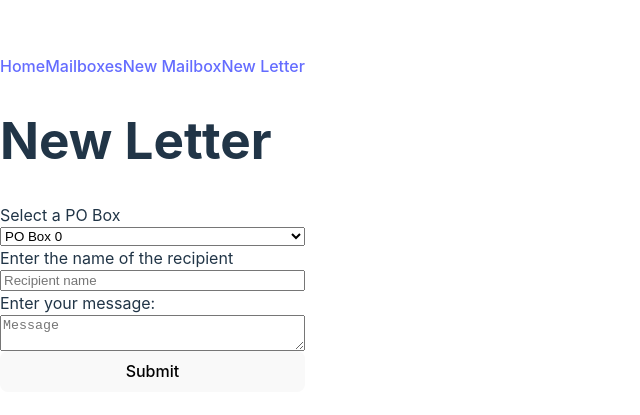
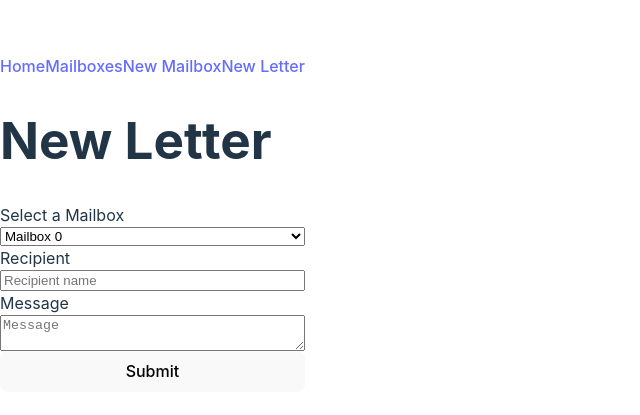
Before and after one commit to whlong1/react-router-lab-solution, a React (Vite) app: page /new-letter in a window 1280 px wide. Shown: the part 177-592 px from the top of the page, without its empty margins (0-640 px from the left). Built offline with nearby package versions, Linux system fonts and the light colour scheme.

Commit message:
Fix formatting/naming conventions

```diff
--- a/src/App.jsx
+++ b/src/App.jsx
@@ -13,14 +13,16 @@ const mailboxObjectExample = {
 };
 
 const App = () => {
+
   const [mailboxes, setMailboxes] = useState([
     mailboxObjectExample
   ]);
+
   const [letters, setLetters] = useState([]);
 
-  const addBox = (boxData) => {
-    boxData._id = mailboxes.length;
-    setMailboxes([...mailboxes, boxData]);
+  const addBox = (mailboxData) => {
+    mailboxData._id = mailboxes.length;
+    setMailboxes([...mailboxes, mailboxData]);
   };
 
   const addLetter = (letterData) => {
--- a/src/components/LetterForm.jsx
+++ b/src/components/LetterForm.jsx
@@ -28,17 +28,18 @@ const LetterForm = (props) => {
     <main>
       <h1>New Letter</h1>
       <form onSubmit={handleSubmit}>
-        <label htmlFor='mailboxId'>Select a PO Box</label>
+
+        <label htmlFor='mailboxId'>Select a Mailbox</label>
         <select name='mailboxId' id='mailboxId' value={formData.mailboxId} onChange={handleChange}>
           {props.mailboxes.map((mailbox) => (
             <option key={mailbox._id} value={mailbox._id}>
-              PO Box {mailbox._id}
+              Mailbox {mailbox._id}
             </option>
           ))}
         </select>
 
         <label htmlFor='recipient'>
-          Enter the name of the recipient
+          Recipient
         </label>
         <input
           required
@@ -48,9 +49,8 @@ const LetterForm = (props) => {
           placeholder='Recipient name'
           onChange={handleChange}
         />
-
         <label htmlFor='message'>
-          Enter your message:
+          Message
         </label>
         <textarea
           required
--- a/src/components/MailboxForm.jsx
+++ b/src/components/MailboxForm.jsx
@@ -23,7 +23,7 @@ const MailboxForm = (props) => {
       <h1>New Mailbox</h1>
       <form onSubmit={handleSubmit}>
         <label htmlFor='boxholder'>
-          Enter a Box Holder Name:
+          Enter a Boxholder:
         </label>
         <input
           required
--- a/src/components/MailboxList.jsx
+++ b/src/components/MailboxList.jsx
@@ -8,7 +8,7 @@ const MailboxList = (props) => {
         {props.mailboxes.map((mailbox) => (
           <li key={mailbox._id}>
             <Link to={`/mailboxes/${mailbox._id}`}>
-              PO BOX {mailbox._id}
+              Mailbox {mailbox._id}
             </Link>
           </li>
         ))}
```
